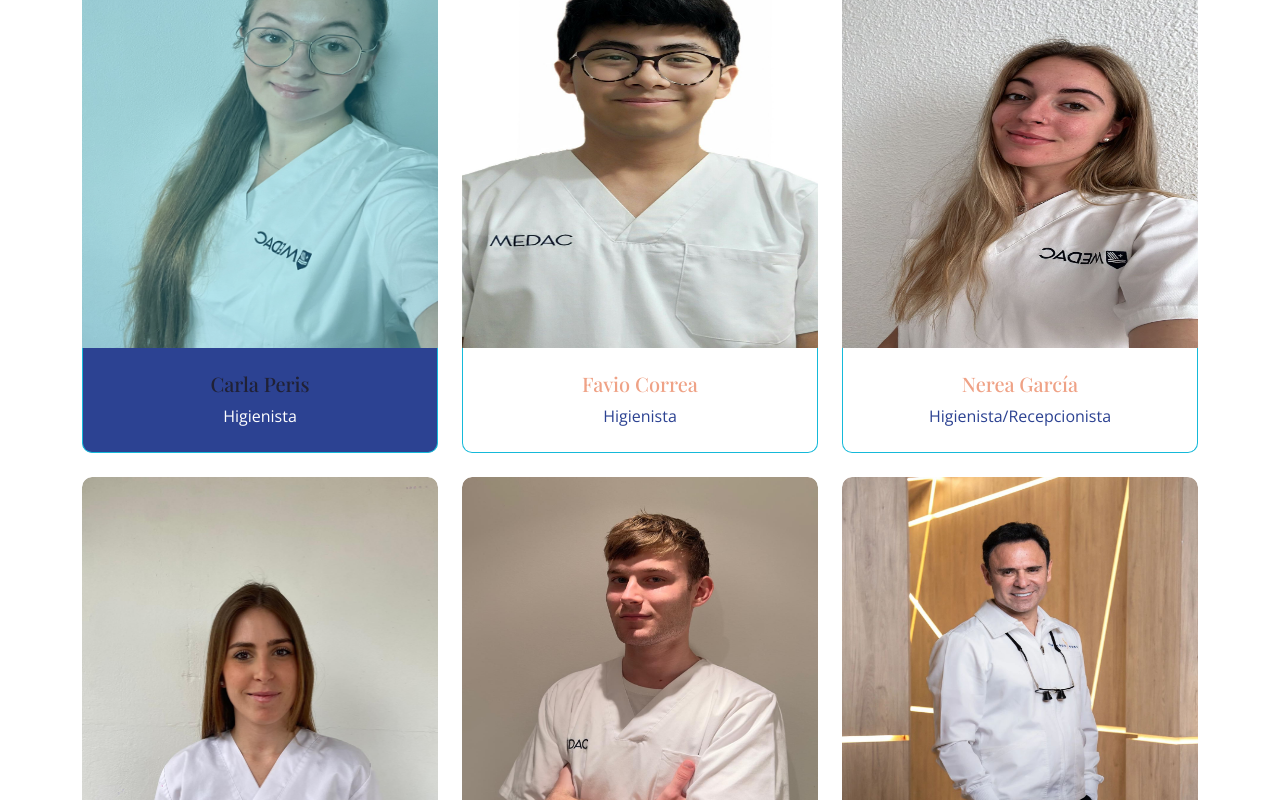
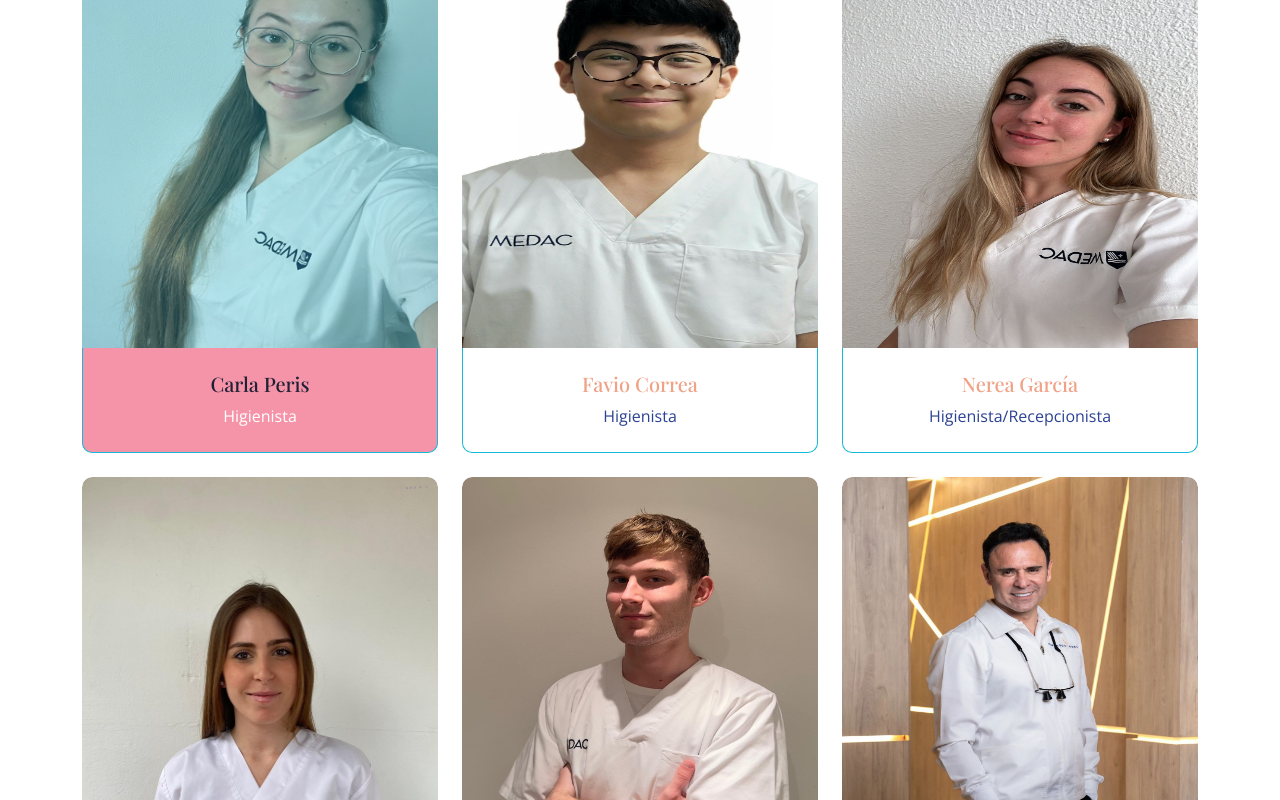
Before and after one commit to sensodent/web, a plain HTML site: page index.html in a window 1280 px wide. In both pictures the pointer is over the element 260 px from the left and 6115 px from the top of the page. Shown: the part 5715-6515 px from the top of the page. Drawn offline with nearby package versions, Linux system fonts and the light colour scheme.

Commit message:
Add files via upload

```diff
--- a/css/style.css
+++ b/css/style.css
@@ -790,7 +790,7 @@
 }
 
 .team .team-item:hover .team-content {
-    background: var(--bs-primary);
+    background: #f594a8;
     color: var(--bs-white);
 }
 /*** Team End ***/
```
